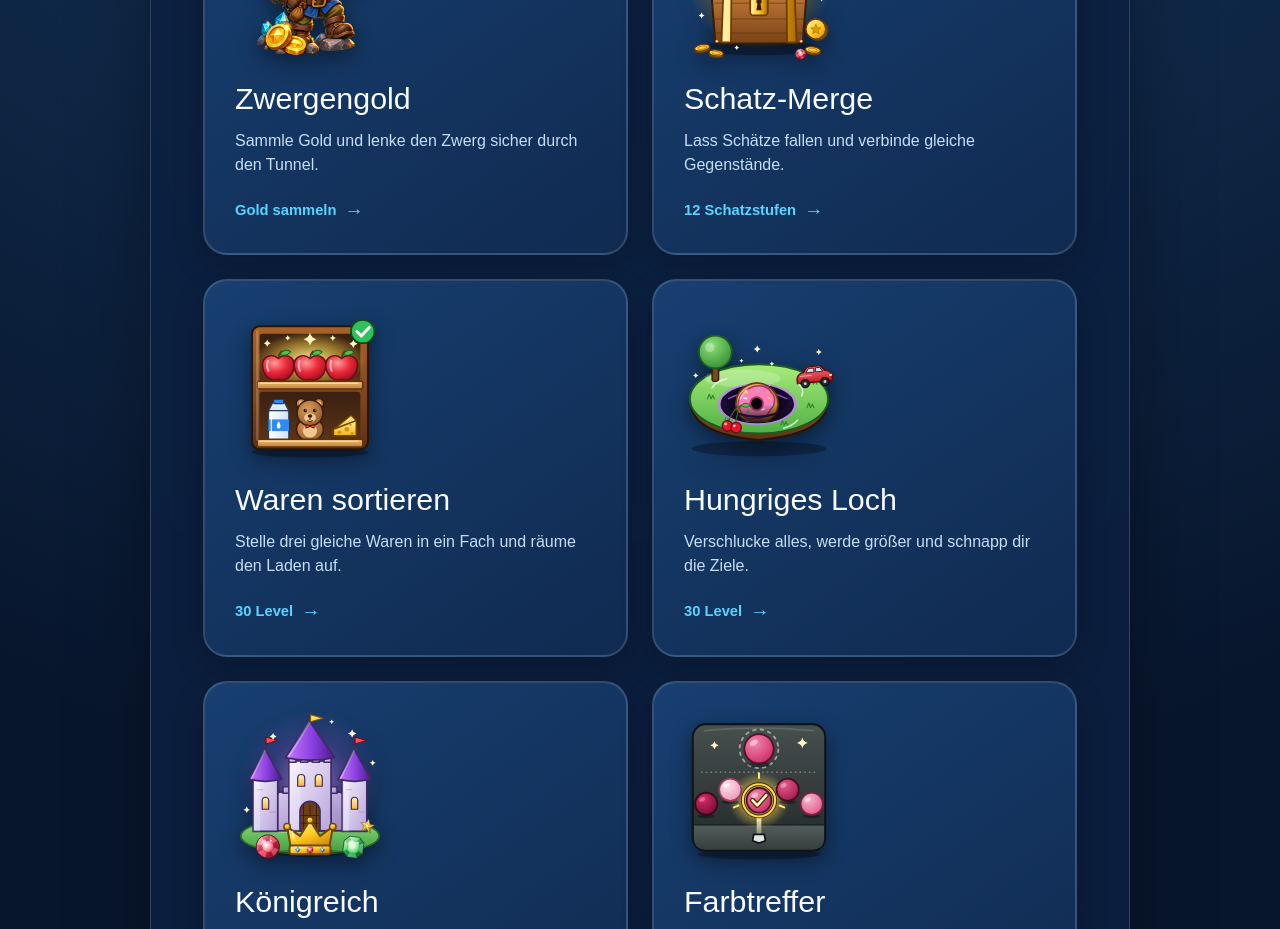
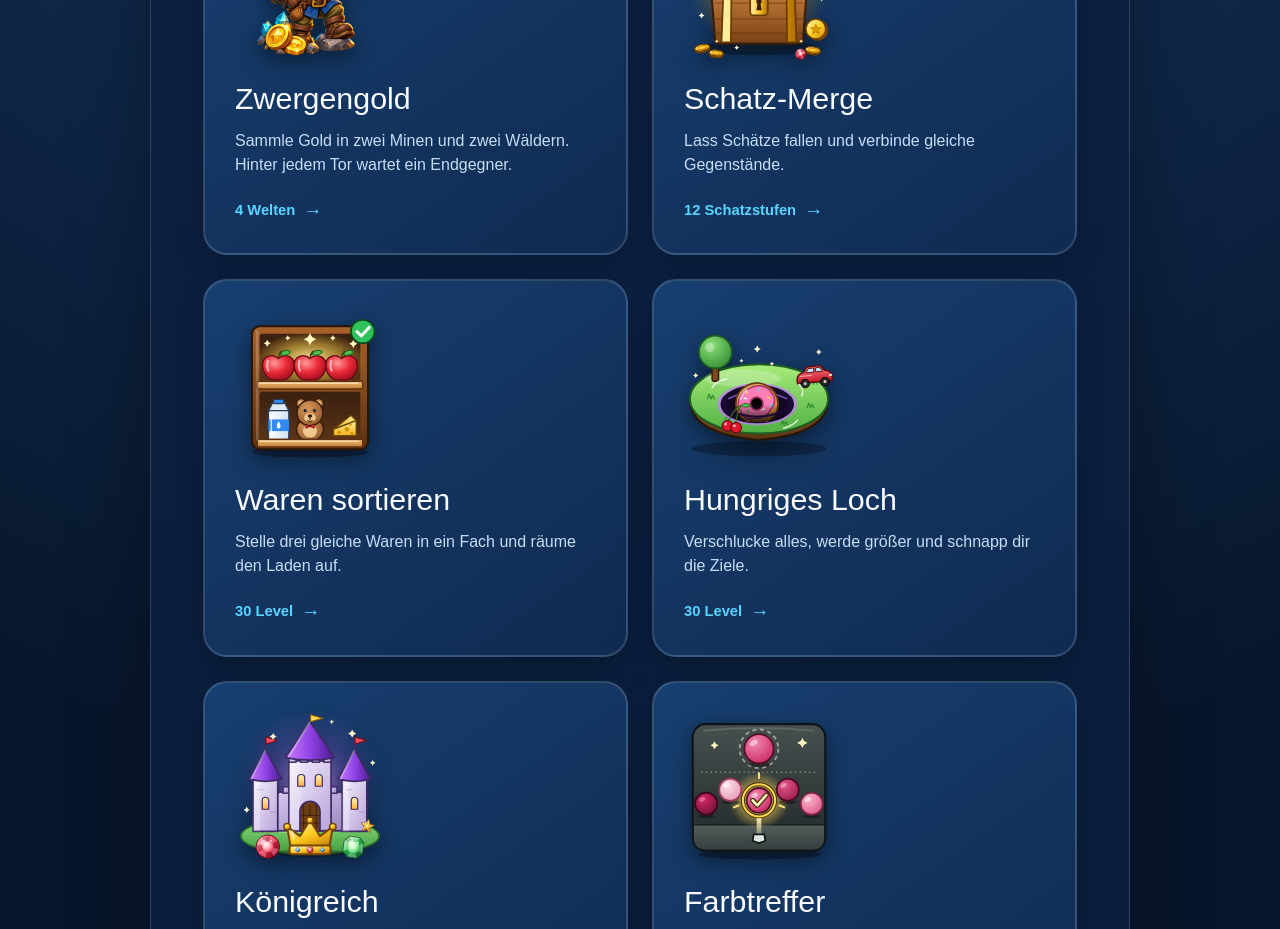
Before and after one commit to hanshaller1/spielesammlung, a Next.js app: page / in a window 1280 px wide. Shown: the part 800-1729 px from the top of the page. Built offline with nearby package versions, Linux system fonts and the light colour scheme.

Commit message:
Zwergengold: Vier Welten auf der Spielekarte ankündigen

```diff
--- a/app/page.tsx
+++ b/app/page.tsx
@@ -29,8 +29,8 @@ const games: Array<{
     href: sitePath("/zwerge"),
     image: `${publicBasePath}/zwergengold-logo.png`,
     title: "Zwergengold",
-    description: "Sammle Gold und lenke den Zwerg sicher durch den Tunnel.",
-    meta: "Gold sammeln",
+    description: "Sammle Gold in zwei Minen und zwei Wäldern. Hinter jedem Tor wartet ein Endgegner.",
+    meta: "4 Welten",
   },
   {
     href: sitePath("/schatz-merge"),
```
